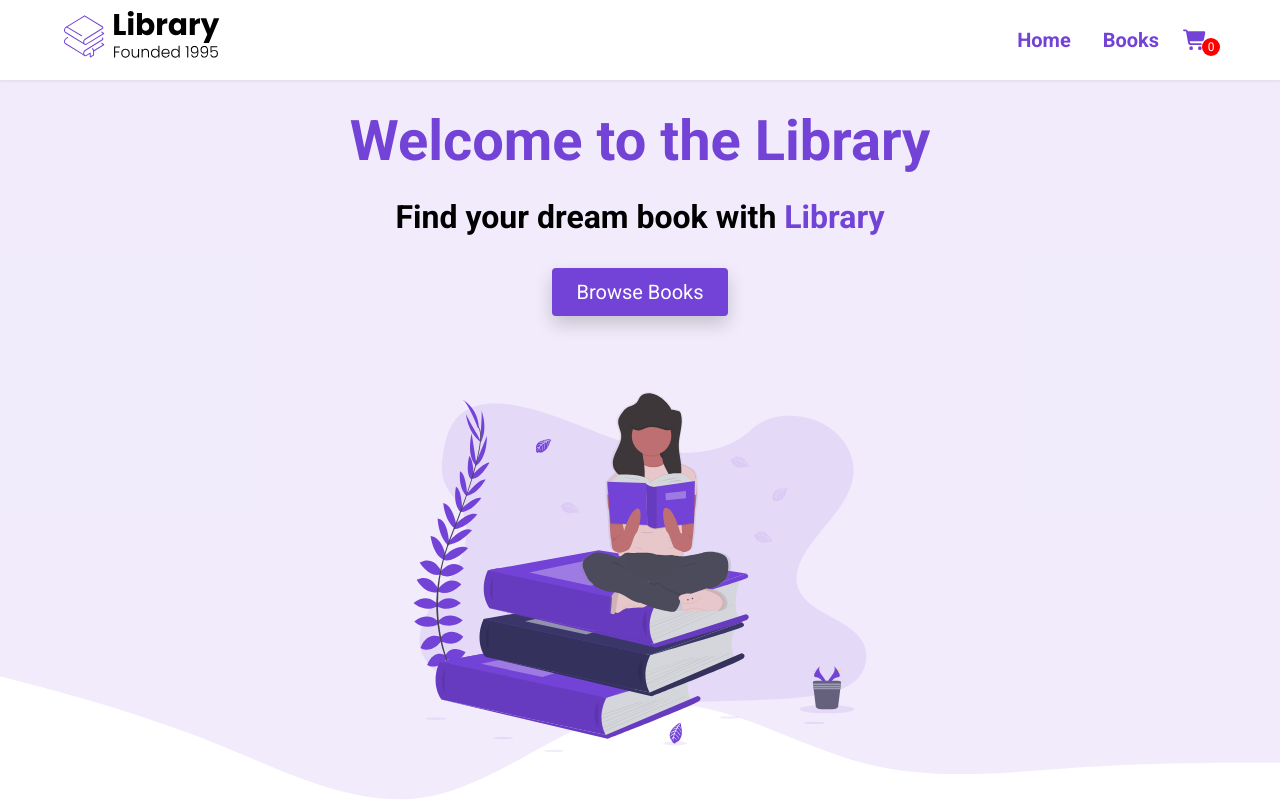
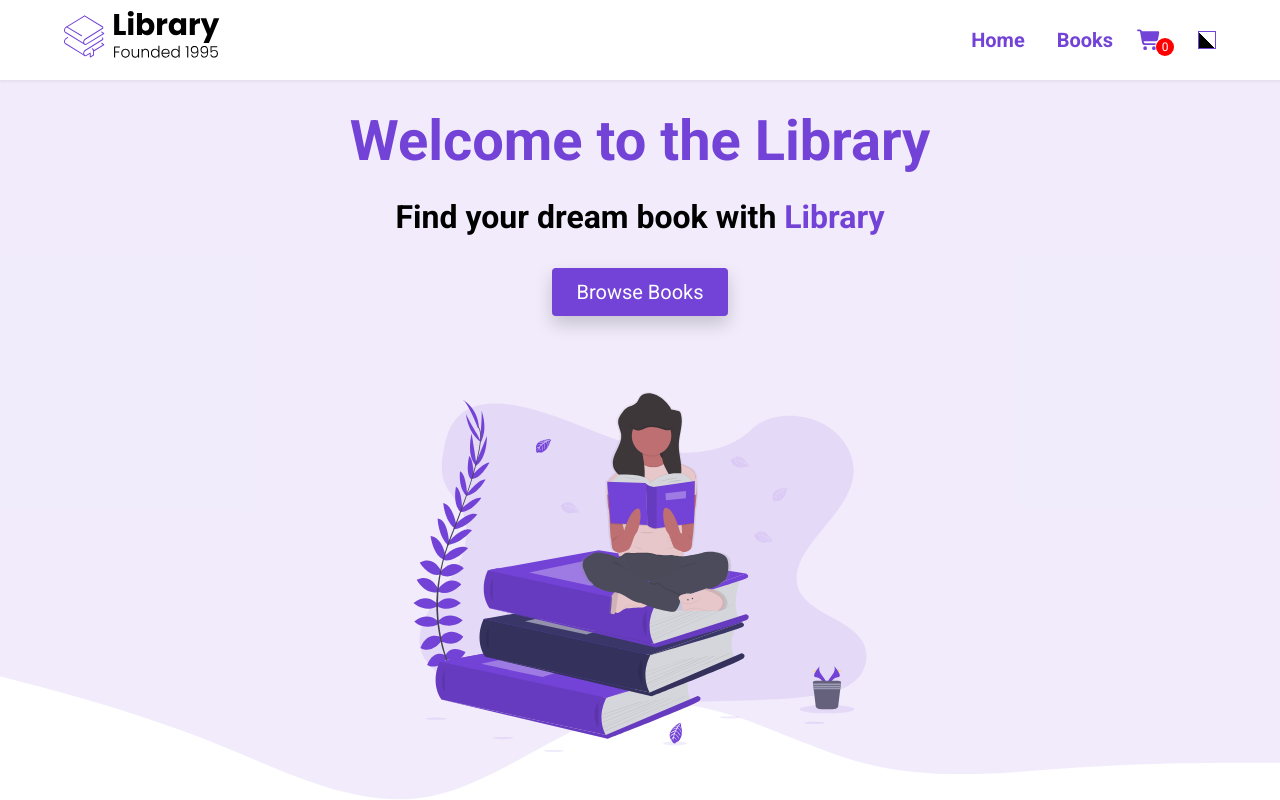
Before and after one commit to slowheelerfam-netizen/library_react_522, a React (Create React App) app: page / in a window 1280 px wide. Shown: the top 800 px of the page. Built offline with nearby package versions, Linux system fonts and the light colour scheme.

Commit message:
Final push finished dark mode

```diff
--- a/src/Pages/Cart.jsx
+++ b/src/Pages/Cart.jsx
@@ -61,7 +61,7 @@ const Cart = ({ cart, updateCart, removeItem, totals }) => {
                     </div>
                   );
                 })}
-                {/* {(!cart || !cart.length) && <img src={EmptyCart}/>} */}
+
                 {(!cart || !cart.length) && (
                   <div className="cart__empty">
                     <img className="cart__empty--img" src={EmptyCart} alt="" />
--- a/src/components/Nav.jsx
+++ b/src/components/Nav.jsx
@@ -1,7 +1,6 @@
 import { Link } from 'react-router-dom';
 import { FontAwesomeIcon } from '@fortawesome/react-fontawesome'
 import LibraryLogo from '../assets/Library.svg'
-
 
 function Nav({ numberOfItems = 0 }) {
     function openMenu() {
@@ -9,6 +8,9 @@ function Nav({ numberOfItems = 0 }) {
     }
     function closeMenu() {
         document.body.classList.remove("menu--open");
+    }
+    function toggleDarkMode() {
+        document.body.classList.toggle("dark");
     }
     return (
         <nav>
@@ -35,6 +37,9 @@ function Nav({ numberOfItems = 0 }) {
                             <FontAwesomeIcon icon="shopping-cart" />
                         </Link>
                          <span className="cart__length">{numberOfItems}</span>
+                    </li>
+                    <li className="nav__list">
+                        <button className="nav__toggle" onClick={toggleDarkMode} aria-label="Toggle dark mode"></button>
                     </li>
                 </ul>
                 <div className="menu__backdrop">
--- a/src/index.css
+++ b/src/index.css
@@ -147,6 +147,51 @@ button:active {
   font-size: 20px;
   position: relative;
   margin-left: 8px;
+}
+
+.nav__toggle {
+  background: linear-gradient(45deg, #000 50%, #fff 50%);
+  border: 1px solid #7342d6;
+  border-radius: 0;
+  padding: 0;
+  width: 18px;
+  height: 18px;
+  margin-left: 12px;
+}
+
+body.dark {
+  background-color: #121212;
+  color: #eaeaea;
+}
+
+body.dark nav {
+  background-color: #1e1e1e;
+  box-shadow: 0 2px 2px 0 rgba(255, 255, 255, 0.04);
+}
+
+body.dark .nav__link,
+body.dark .nav__icon {
+  color: #eaeaea;
+}
+
+body.dark .logo {
+  filter: brightness(0) invert(1);
+}
+
+body.dark #books__main {
+  background-color: #1a1a1a;
+}
+
+body.dark .book__price--normal {
+  color: #fff;
+}
+
+body.dark .book__price {
+  color: #fff;
+}
+
+body.dark .book__title--link {
+  color: #fff;
 }
 
 .cart__length {
```
Also changed, not shown: src/components/ui/Book.jsx (+0 -18 lines).
